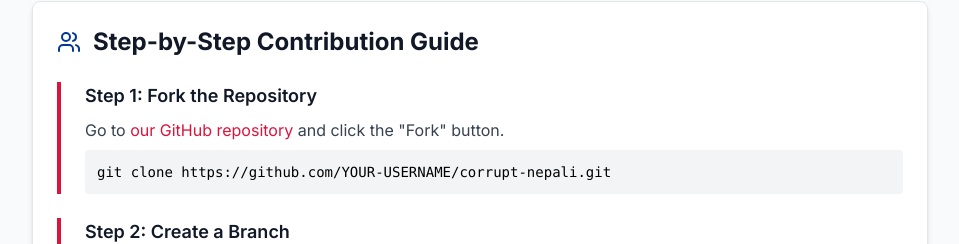
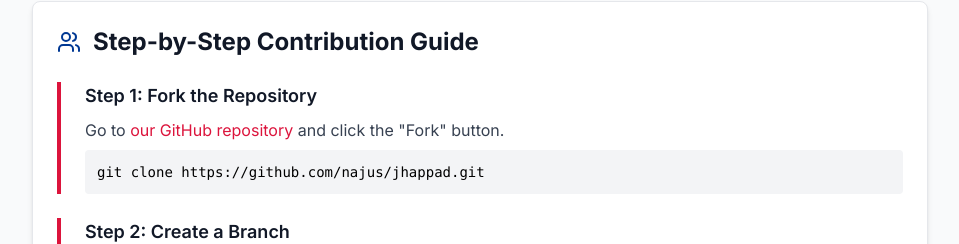
Before and after one commit to najus/jhappad, a Next.js app: page /contribute in a window 1280 px wide. Shown: the part 1258-1502 px from the top of the page, without its empty margins (160-1119 px from the left). Built offline with nearby package versions, Linux system fonts and the light colour scheme.

Commit message:
Fix github links

```diff
--- a/app/about/page.tsx
+++ b/app/about/page.tsx
@@ -203,7 +203,7 @@
                 Contribute Information
               </a>
               <a
-                href="https://github.com/your-username/corrupt-nepali"
+                href="https://github.com/najus/jhappad"
                 target="_blank"
                 rel="noopener noreferrer"
                 className="bg-transparent border-2 border-white text-white px-6 py-3 rounded-lg font-semibold hover:bg-white hover:text-nepal-red transition-colors inline-block"
--- a/app/contribute/page.tsx
+++ b/app/contribute/page.tsx
@@ -158,10 +158,10 @@
               <div className="border-l-4 border-nepal-red pl-6">
                 <h3 className="text-lg font-semibold text-gray-900 mb-2">Step 1: Fork the Repository</h3>
                 <p className="text-gray-700 mb-2">
-                  Go to <a href="https://github.com/your-username/corrupt-nepali" className="text-nepal-red hover:underline">our GitHub repository</a> and click the "Fork" button.
+                  Go to <a href="https://github.com/najus/jhappad" className="text-nepal-red hover:underline">our GitHub repository</a> and click the "Fork" button.
                 </p>
                 <div className="bg-gray-100 p-3 rounded text-sm font-mono">
-                  git clone https://github.com/YOUR-USERNAME/corrupt-nepali.git
+                  git clone https://github.com/najus/jhappad.git
                 </div>
               </div>
 
@@ -263,7 +263,7 @@
             </p>
             <div className="space-x-4">
               <a
-                href="https://github.com/your-username/corrupt-nepali"
+                href="https://github.com/najus/jhappad"
                 target="_blank"
                 rel="noopener noreferrer"
                 className="bg-white text-nepal-red px-6 py-3 rounded-lg font-semibold hover:bg-gray-100 transition-colors inline-flex items-center"
--- a/app/page.tsx
+++ b/app/page.tsx
@@ -181,7 +181,7 @@
             </p>
             <div className="space-x-4">
               <a
-                href="https://github.com/your-username/corrupt-nepali"
+                href="https://github.com/najus/jhappad"
                 target="_blank"
                 rel="noopener noreferrer"
                 className="btn-primary inline-flex items-center"
--- a/components/Header.tsx
+++ b/components/Header.tsx
@@ -33,7 +33,7 @@
               About
             </a>
             <a
-              href="https://github.com/your-username/corrupt-nepali"
+              href="https://github.com/najus/jhappad"
               target="_blank"
               rel="noopener noreferrer"
               className="text-gray-600 hover:text-nepal-red transition-colors"
```
Also changed, not shown: 2 other files (tests, documents, lock files or other folders).
